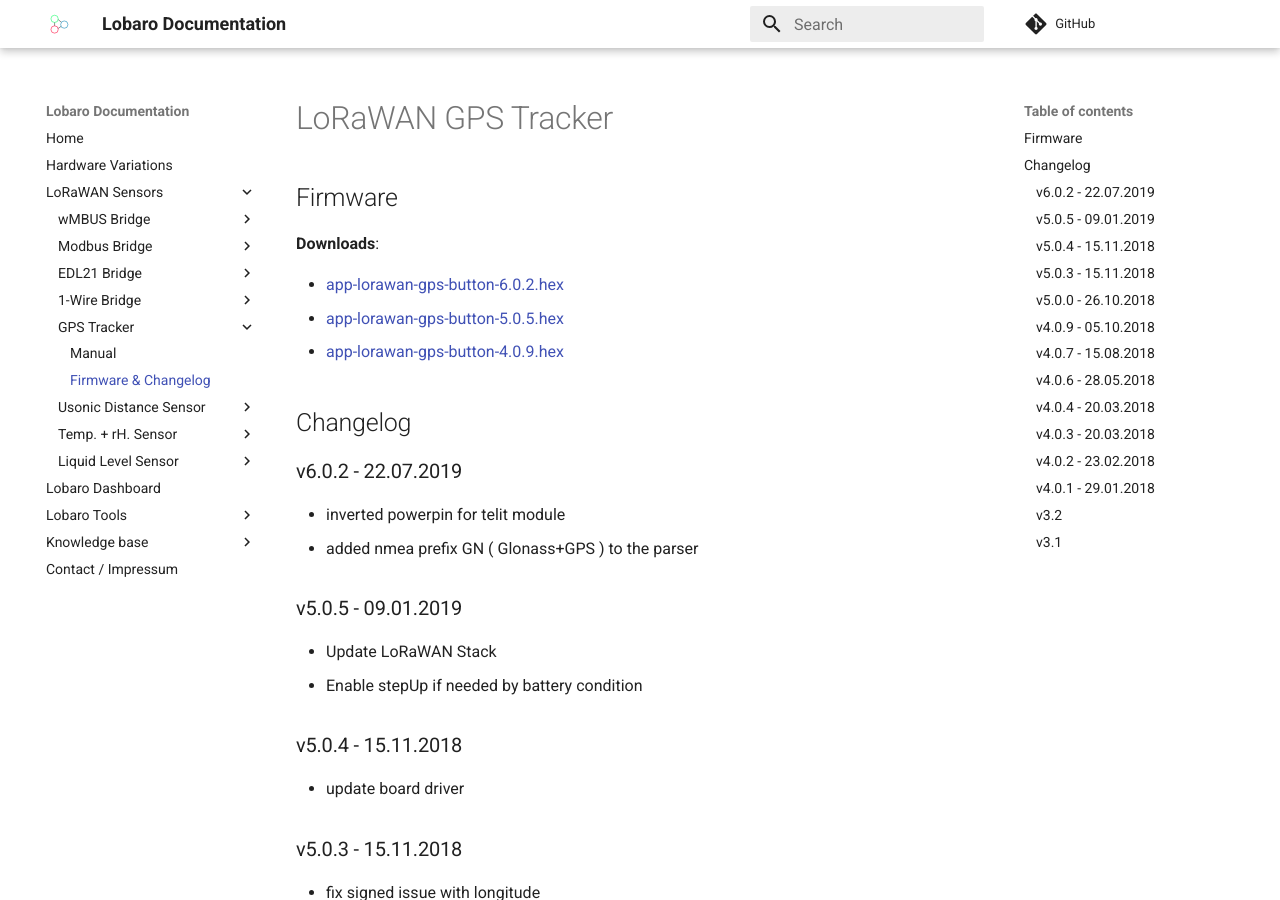
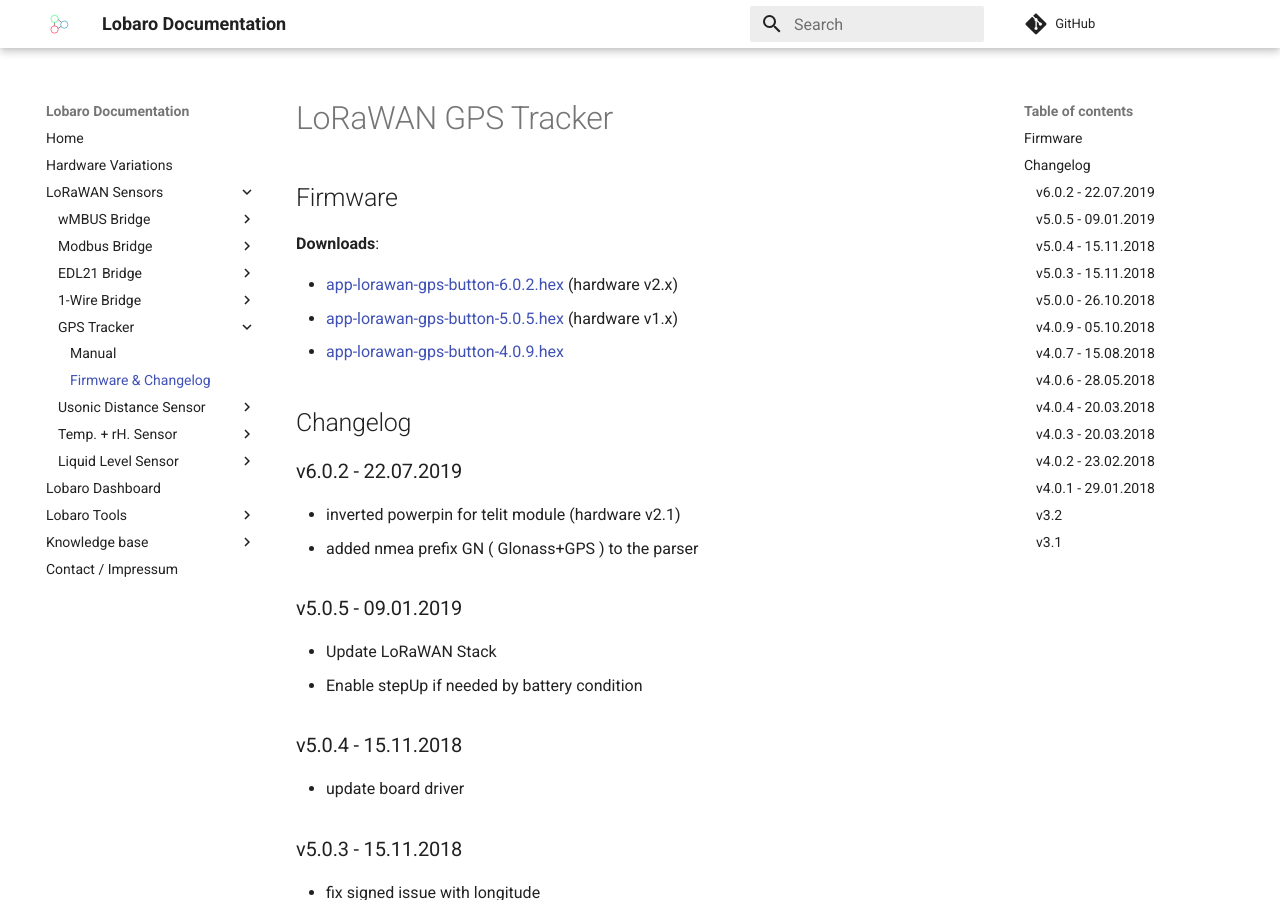
Before and after one commit to Lobaro/docs, an MkDocs documentation site: the page built from docs/lorawan-sensors/gps-lorawan/firmware.md, in a window 1280 px wide and 900 px high. Built offline with MkDocs 1.6.1 and Material for MkDocs 9.7.7, drawn with Linux system fonts in a browser that asks for light colours; a script that is not in the unit is left out; comment, search, counter and statistics services are not loaded.

Commit message:
clearified gps versions

```diff
--- a/docs/lorawan-sensors/gps-lorawan/firmware.md
+++ b/docs/lorawan-sensors/gps-lorawan/firmware.md
@@ -4,8 +4,8 @@
 
 **Downloads**:
 
-* [app-lorawan-gps-button-6.0.2.hex](firmware/app-lorawan-gps-button-6.0.2.hex)
-* [app-lorawan-gps-button-5.0.5.hex](firmware/app-lorawan-gps-button-5.0.5.hex)
+* [app-lorawan-gps-button-6.0.2.hex](firmware/app-lorawan-gps-button-6.0.2.hex) (hardware v2.x)
+* [app-lorawan-gps-button-5.0.5.hex](firmware/app-lorawan-gps-button-5.0.5.hex) (hardware v1.x)
 * [app-lorawan-gps-button-4.0.9.hex](firmware/app-lorawan-gps-button-4.0.9.hex)
 
 ## Changelog
@@ -13,7 +13,7 @@
 
 
 ### v6.0.2 - 22.07.2019
-- inverted powerpin for telit module
+- inverted powerpin for telit module (hardware v2.1)
 - added nmea prefix GN ( Glonass+GPS ) to the parser
 
 ### v5.0.5 - 09.01.2019
```
